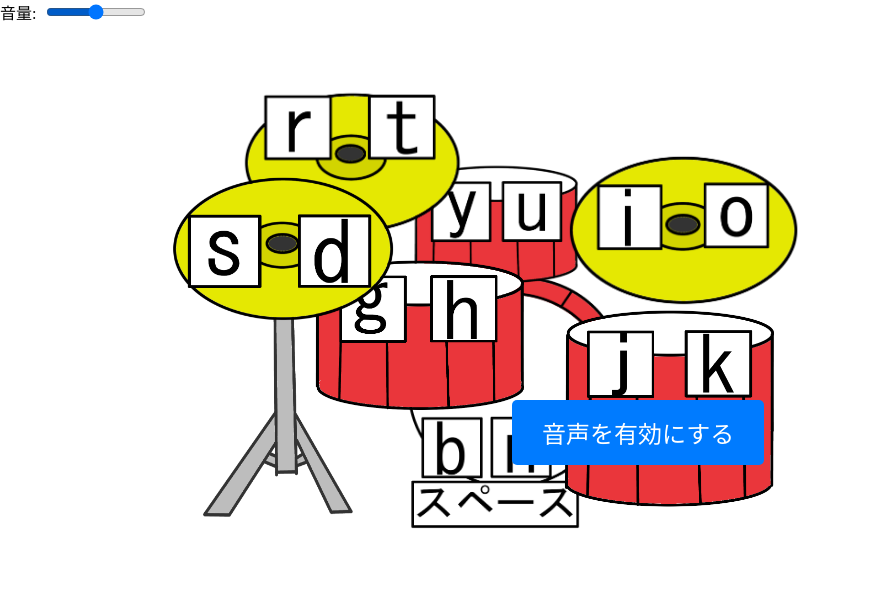
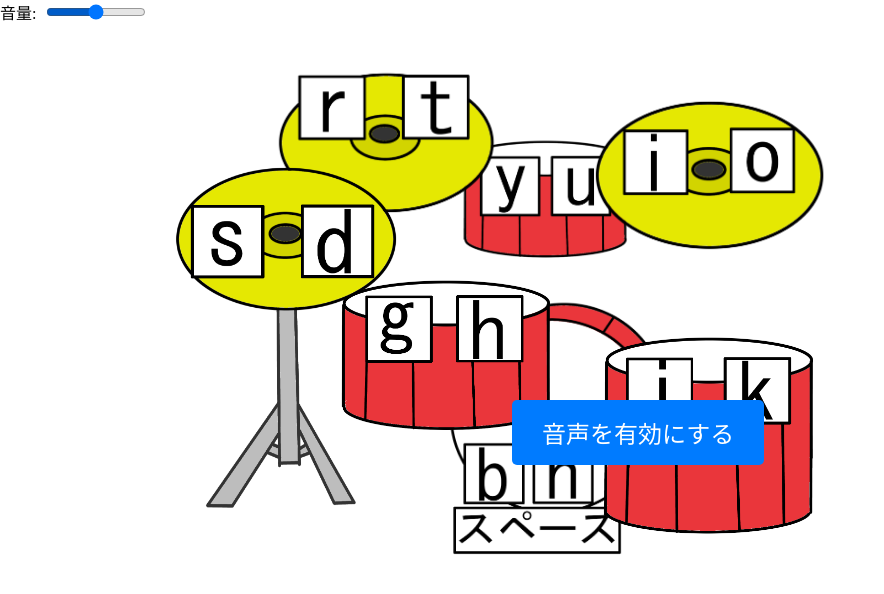
Before and after one commit to namakemono22/drum_1, a plain HTML site: page index.html in a window 1280 px wide. Shown: the whole page, without its empty margins (0-884 px from the left). Drawn offline with Linux system fonts and the light colour scheme.

Commit message:
Update index.html

```diff
--- a/index.html
+++ b/index.html
@@ -15,7 +15,7 @@
         transform: translateY(0);
     }
     50% {
-        transform: translateY(-5px);
+        transform: translateY(-6px);
     }
     100% {
         transform: translateY(0);
@@ -33,13 +33,19 @@
     height: auto;
     position: absolute;
   }
-  #floor_img { top: 300px; left: 550px; }
-  #cymbal_img { top: 20px; left: 230px; }
-  #ride_img { top: 90px; left: 560px; }
-  #bass_img { top: 260px; left: 380px; }
-  #tam_img { width: 15%; height: auto; top: 150px; left: 400px; }
-  #snare_img { top: 250px; left: 300px; }
-  #hi_hat_img { top: 160px; left: 160px; }
+  #drams
+  {
+    width: 100vw;
+    height:auto;
+  }
+  #floor_img { top: 40.85%; left: 46%; }
+  #cymbal_img { top: 0%; left: 20.6%; }
+  #ride_img { top: 4.33%; left: 45.8%; }
+  #bass_img { top: 35.78%; left: 33.0%; }
+  #tam_img { width: 15%; height: auto; top: 15.6%; left: 35.1%; }
+  #snare_img { top: 33.7%; left: 25.5%; }
+  #hi_hat_img { top: 18.8%; left: 12.7%; }
+
   .volume-control {
     display: flex;
     align-items: center;
@@ -168,8 +174,8 @@
 <!-- ドラムの画像 -->
 <div id="drams">
     <img class="dram" id="bass_img" src="バス1.png">
+    <img class="dram" id="tam_img" src="タム1.png">
     <img class="dram" id="floor_img" src="フロア1.png">
-    <img class="dram" id="tam_img" src="タム1.png">
     <img class="dram" id="snare_img" src="スネア1.png">
     <img class="dram" id="cymbal_img" src="シンバル1.png">
     <img class="dram" id="hi_hat_img" src="ハイハット1.png">
```
